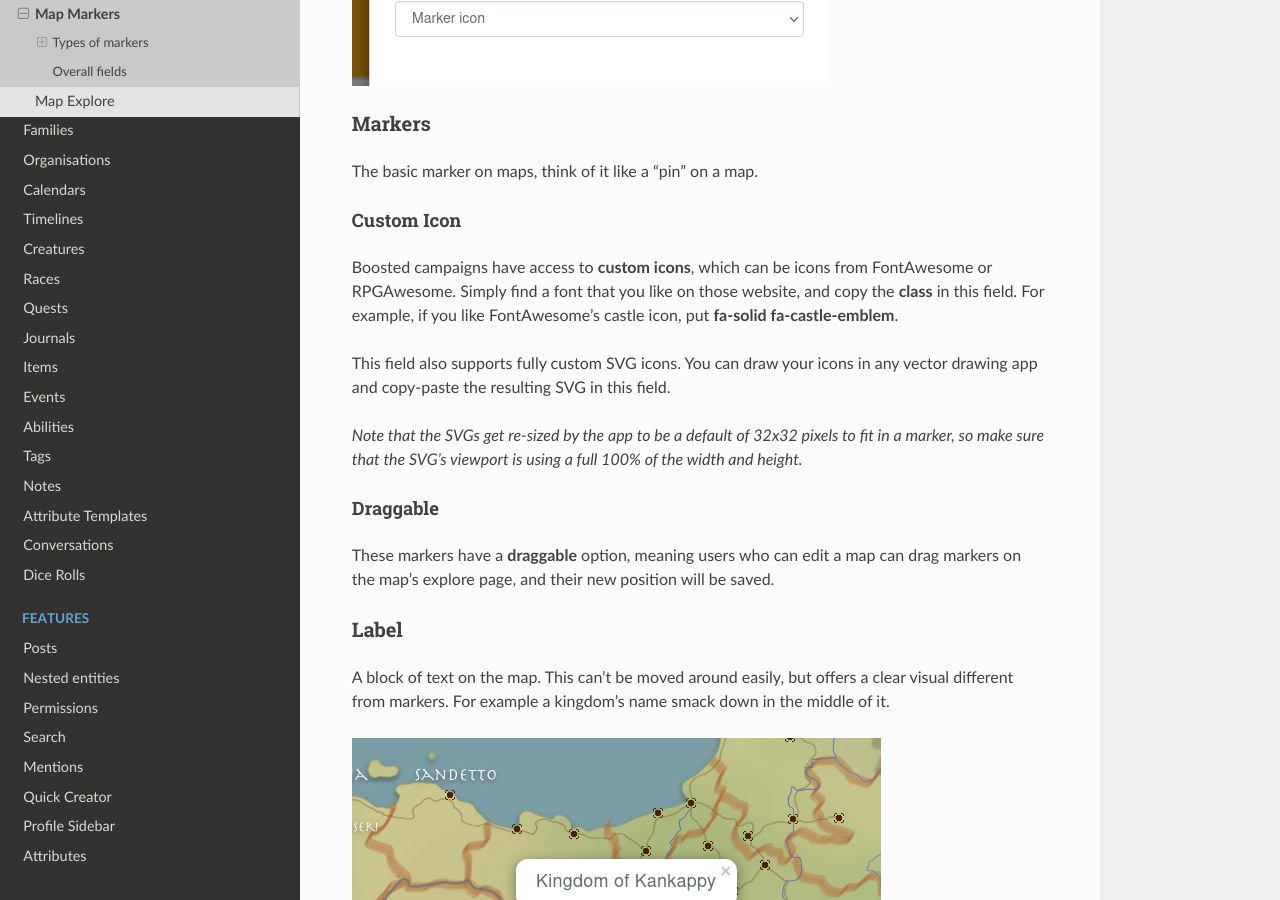
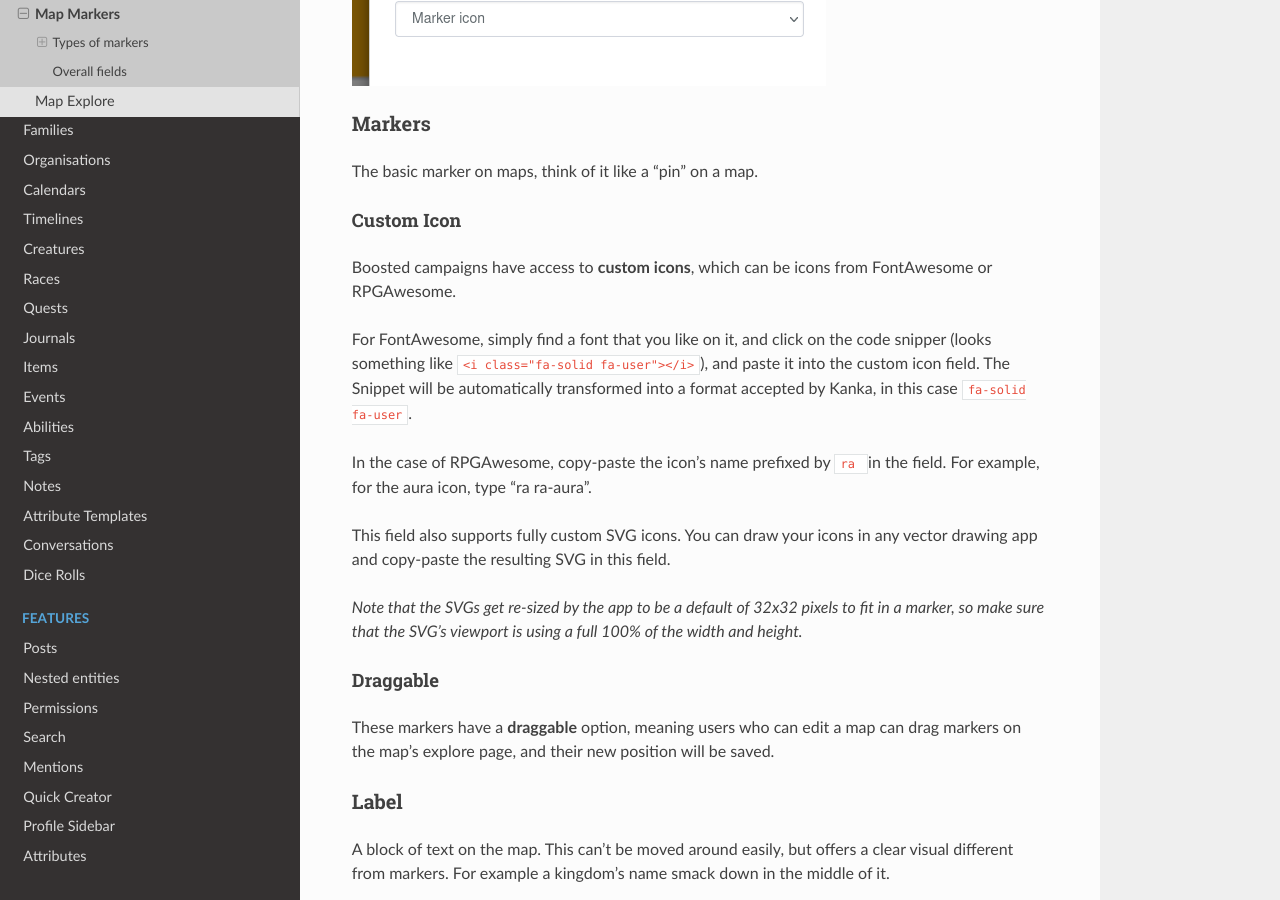
Before and after one commit to owlchester/kanka-docs, a Sphinx documentation site: the page built from docs/source/entities/maps/markers.md, in a window 1280 px wide and 900 px high, scrolled down 629 px. Built offline with Sphinx 7.4.7 and the Read the Docs theme 2.0.0, drawn with Linux system fonts in a browser that asks for light colours.

Commit message:
Better info on custom icon

```diff
--- a/docs/source/entities/maps/markers.md
+++ b/docs/source/entities/maps/markers.md
@@ -16,7 +16,11 @@ The basic marker on maps, think of it like a "pin" on a map.
 
 #### Custom Icon
 
-Boosted campaigns have access to **custom icons**, which can be icons from FontAwesome or RPGAwesome. Simply find a font that you like on those website, and copy the **class** in this field. For example, if you like FontAwesome's castle icon, put **fa-solid fa-castle-emblem**.
+Boosted campaigns have access to **custom icons**, which can be icons from FontAwesome or RPGAwesome.
+
+For FontAwesome, simply find a font that you like on it, and click on the code snipper (looks something like `<i class="fa-solid fa-user"></i>`), and paste it into the custom icon field. The Snippet will be automatically transformed into a format accepted by Kanka, in this case `fa-solid fa-user`.
+
+In the case of RPGAwesome, copy-paste the icon's name prefixed by `ra ` in the field. For example, for the aura icon, type "ra ra-aura".
 
 This field also supports fully custom SVG icons. You can draw your icons in any vector drawing app and copy-paste the resulting SVG in this field.
 
```
